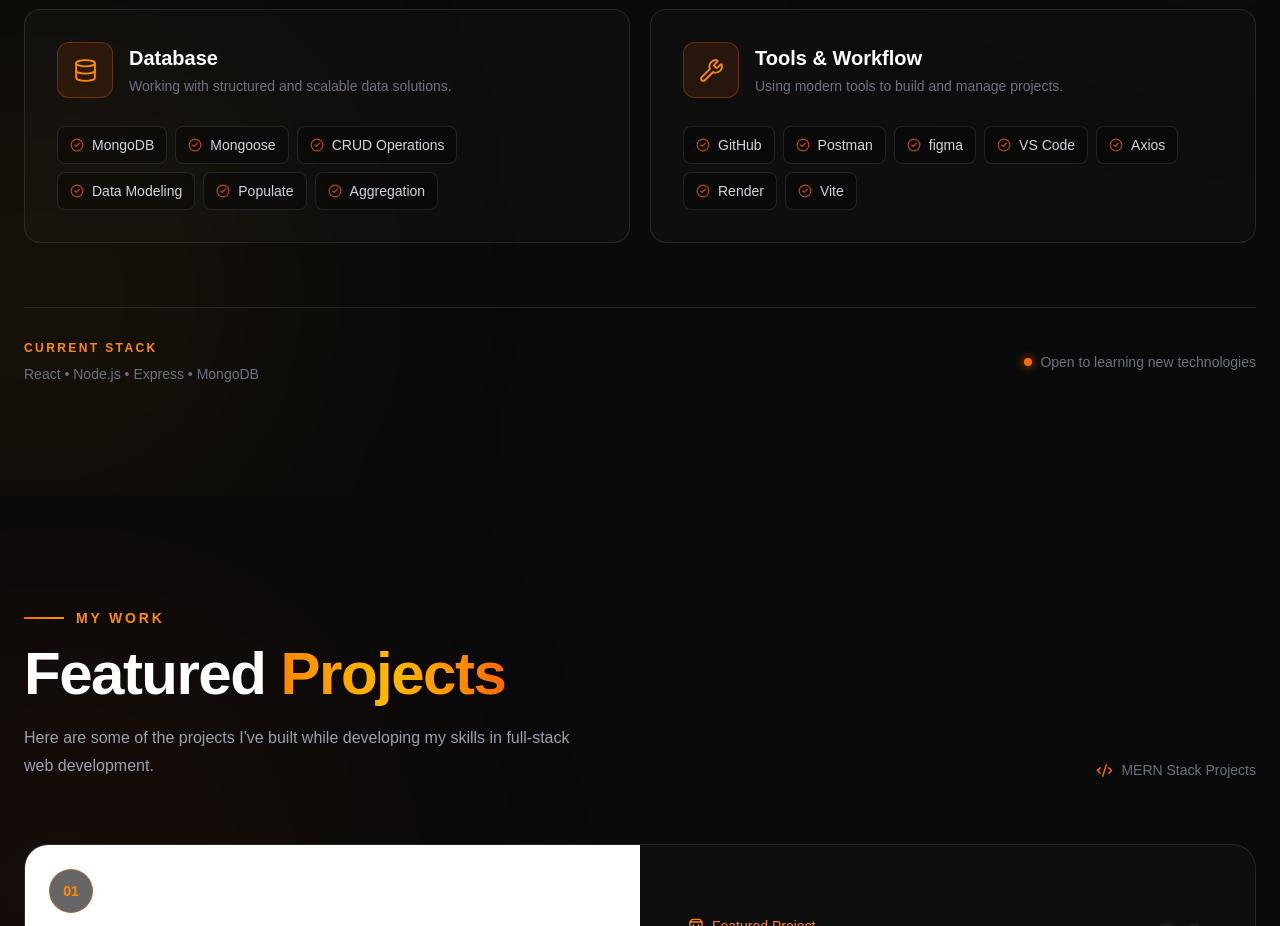
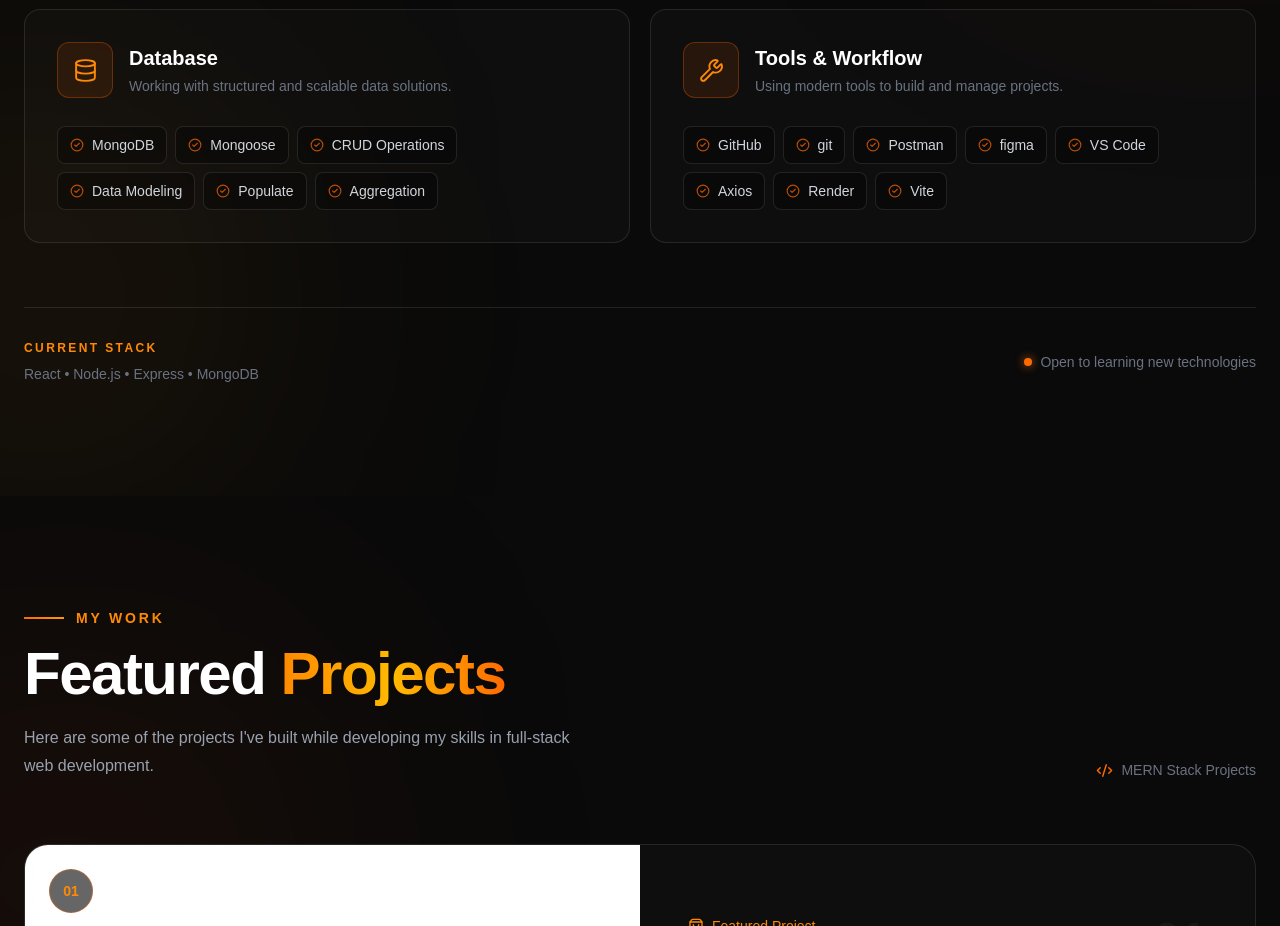
Before and after one commit to muhammadniishad786-rgb/portfolio, a React (Vite) app: page / in a window 1280 px wide. Shown: the part 2700-3626 px from the top of the page. Built offline with nearby package versions, Linux system fonts and the light colour scheme; no server answers.

Commit message:
cv updated

```diff
--- a/src/pages/Hero.jsx
+++ b/src/pages/Hero.jsx
@@ -1,5 +1,5 @@
 import { ArrowRight, Download } from "lucide-react";
-import resume from "../assets/Nishad_MERN_Developer_.pdf"
+import resume from "../assets/Nishad_MERN_Developerr.pdf"
 
 function Hero() {
   return (
--- a/src/pages/Skills.jsx
+++ b/src/pages/Skills.jsx
@@ -54,6 +54,7 @@ function Skills() {
       description: "Using modern tools to build and manage projects.",
       skills: [
         "GitHub",
+        "git",
         "Postman",
         "figma",
         "VS Code",
```
Also changed, not shown: 2 other files (tests, documents, lock files or other folders).
